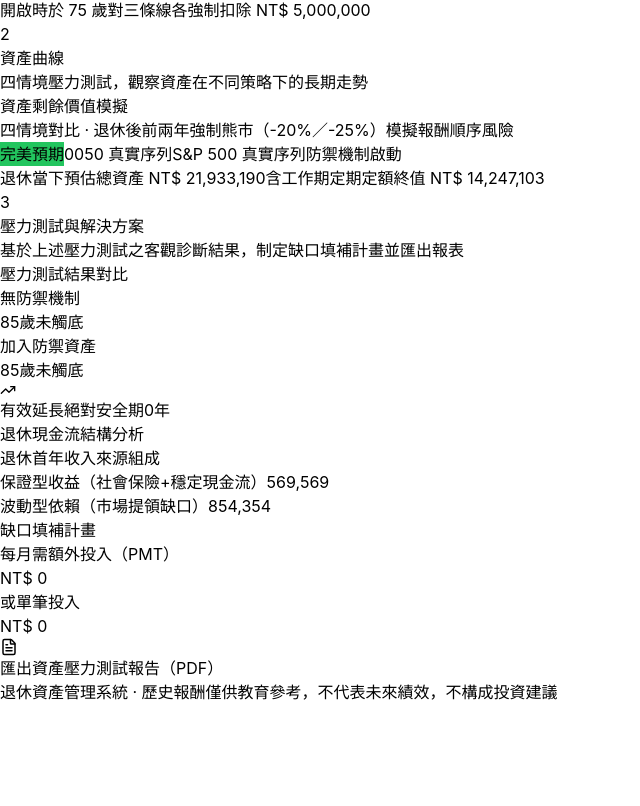
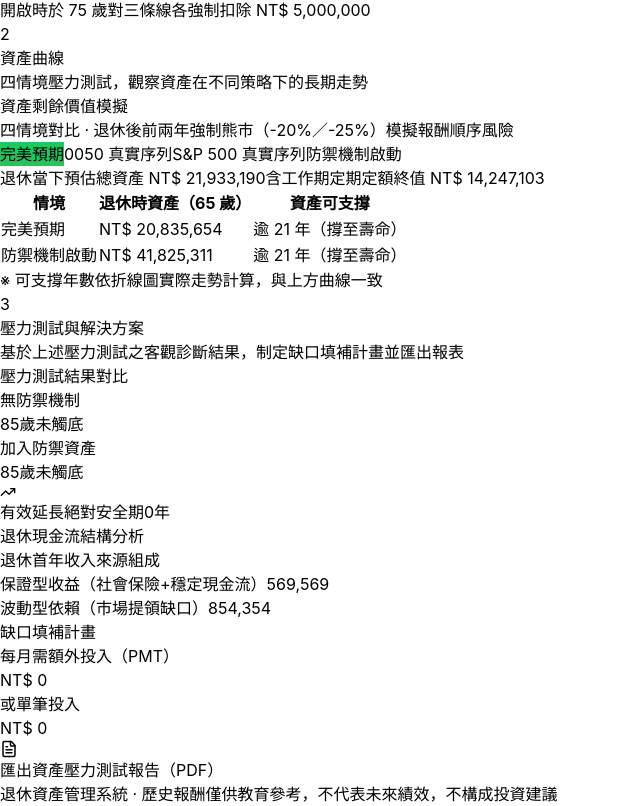
Before and after one commit to wilber8767-ai/retiring, a React (Vite) app in the folder ycc-retirement/: page / in a window 1280 px wide. Shown: the part 1464-2270 px from the top of the page, without its empty margins (0-640 px from the left). Before the commit the page ends 2168 px from the top, so only its background shows below. Built offline with nearby package versions, Linux system fonts and the light colour scheme.

Commit message:
feat: 退休快照表格(退休時資產+可支撐年數)

```diff
--- a/ycc-retirement/src/App.jsx
+++ b/ycc-retirement/src/App.jsx
@@ -311,6 +311,48 @@ export default function App() {
       });
     }
 
+    // ===== 退休快照：退休時資產 + 可支撐年數（與折線圖走勢一致）=====
+    // 退休時資產 = 該線在退休年齡那筆的資產值
+    const retireRow = data.find((d) => d.age === retireAge);
+    const perfectAtRetire = retireRow ? retireRow.perfect : 0;
+    const defenseAtRetire = retireRow ? retireRow.defense : 0;
+
+    // 可支撐年數：從退休年到該線觸底前；最後一年用「殘值/當年淨提領」估算到月
+    const survivalSpan = (lineKey, ruinAge) => {
+      // 退休後逐年掃描該線資產
+      const retiredRows = data.filter((d) => d.age >= retireAge);
+      let fullYears = 0;
+      let months = 0;
+      for (let i = 0; i < retiredRows.length; i++) {
+        const row = retiredRows[i];
+        const ageHere = row.age;
+        const bal = row[lineKey];
+        // 當年淨提領（與迴圈同口徑）
+        const yi = ageHere - currentAge;
+        const expense = monthlyExpense * 12 * Math.pow(1 + inf, yi);
+        const pension = includePension ? monthlyPension * 12 * Math.pow(1 + inf, yi) : 0;
+        const netDraw = Math.max(0, expense - pension);
+        if (bal > 0) {
+          fullYears = ageHere - retireAge + 1;
+        } else {
+          // 此年已歸零：用前一年殘值估算撐到第幾個月
+          const prev = retiredRows[i - 1];
+          if (prev && netDraw > 0) {
+            const prevBal = prev[lineKey];
+            months = Math.max(0, Math.min(11, Math.floor((prevBal / netDraw) * 12)));
+          }
+          fullYears = ageHere - retireAge; // 不含歸零這年
+          break;
+        }
+      }
+      // 若到壽命都沒歸零
+      const reachedLife = ruinAge === null;
+      return { years: fullYears, months, reachedLife };
+    };
+
+    const perfectSpan = survivalSpan("perfect", ruinPerfect);
+    const defenseSpan = survivalSpan("defense", ruinDefense);
+
     // ===== 促結區衍生數值 =====
     // 1) 防禦資產多爭取的安全期年數（防禦線破產 − S&P 500 破產，未破產以壽命計）
     const spRuinAge = ruinSP === null ? lifeAge : ruinSP;
@@ -333,6 +375,7 @@ export default function App() {
       ruin: { perfect: ruinPerfect, sp500: ruinSP, t0050: ruin0050, defense: ruinDefense },
       spRuinAge, defRuinAge, extraSafeYears,
       guaranteedIncome, marketDependent,
+      perfectAtRetire, defenseAtRetire, perfectSpan, defenseSpan,
     };
   }, [
     currentAge, retireAge, lifeAge, monthlyExpense, initialFund,
@@ -549,6 +592,50 @@ export default function App() {
               <span>退休當下預估總資產 NT$ {fmt(calc.fundAtRetire)}</span>
               <span>含工作期定期定額終值 NT$ {fmt(calc.contributionFV)}</span>
             </div>
+
+            {/* 退休快照橫式表格：退休時資產 + 可支撐年數 */}
+            <div className="mt-5 overflow-x-auto">
+              <table className="w-full text-sm border-collapse">
+                <thead>
+                  <tr className="bg-stone-100 text-stone-600">
+                    <th className="text-left font-semibold px-4 py-3 rounded-l-lg">情境</th>
+                    <th className="text-right font-semibold px-4 py-3">退休時資產（{retireAge} 歲）</th>
+                    <th className="text-right font-semibold px-4 py-3 rounded-r-lg">資產可支撐</th>
+                  </tr>
+                </thead>
+                <tbody>
+                  <tr className="border-b border-stone-100">
+                    <td className="px-4 py-3">
+                      <span className="flex items-center gap-2">
+                        <span className="w-3 h-1 rounded-full inline-block" style={{ background: "#22c55e" }} />
+                        完美預期
+                      </span>
+                    </td>
+                    <td className="px-4 py-3 text-right font-bold text-stone-800">NT$ {fmt(calc.perfectAtRetire)}</td>
+                    <td className="px-4 py-3 text-right font-semibold text-stone-700">
+                      {calc.perfectSpan.reachedLife
+                        ? `逾 ${calc.perfectSpan.years} 年（撐至壽命）`
+                        : `${calc.perfectSpan.years} 年 ${calc.perfectSpan.months} 個月`}
+                    </td>
+                  </tr>
+                  <tr>
+                    <td className="px-4 py-3">
+                      <span className="flex items-center gap-2">
+                        <span className="w-3 h-1 rounded-full inline-block" style={{ background: "#9333ea" }} />
+                        防禦機制啟動
+                      </span>
+                    </td>
+                    <td className="px-4 py-3 text-right font-bold text-stone-800">NT$ {fmt(calc.defenseAtRetire)}</td>
+                    <td className="px-4 py-3 text-right font-semibold text-stone-700">
+                      {calc.defenseSpan.reachedLife
+                        ? `逾 ${calc.defenseSpan.years} 年（撐至壽命）`
+                        : `${calc.defenseSpan.years} 年 ${calc.defenseSpan.months} 個月`}
+                    </td>
+                  </tr>
+                </tbody>
+              </table>
+              <p className="text-xs text-stone-400 mt-2">※ 可支撐年數依折線圖實際走勢計算，與上方曲線一致</p>
+            </div>
           </div>
         </div>
         {/* /資產曲線 */}
```
